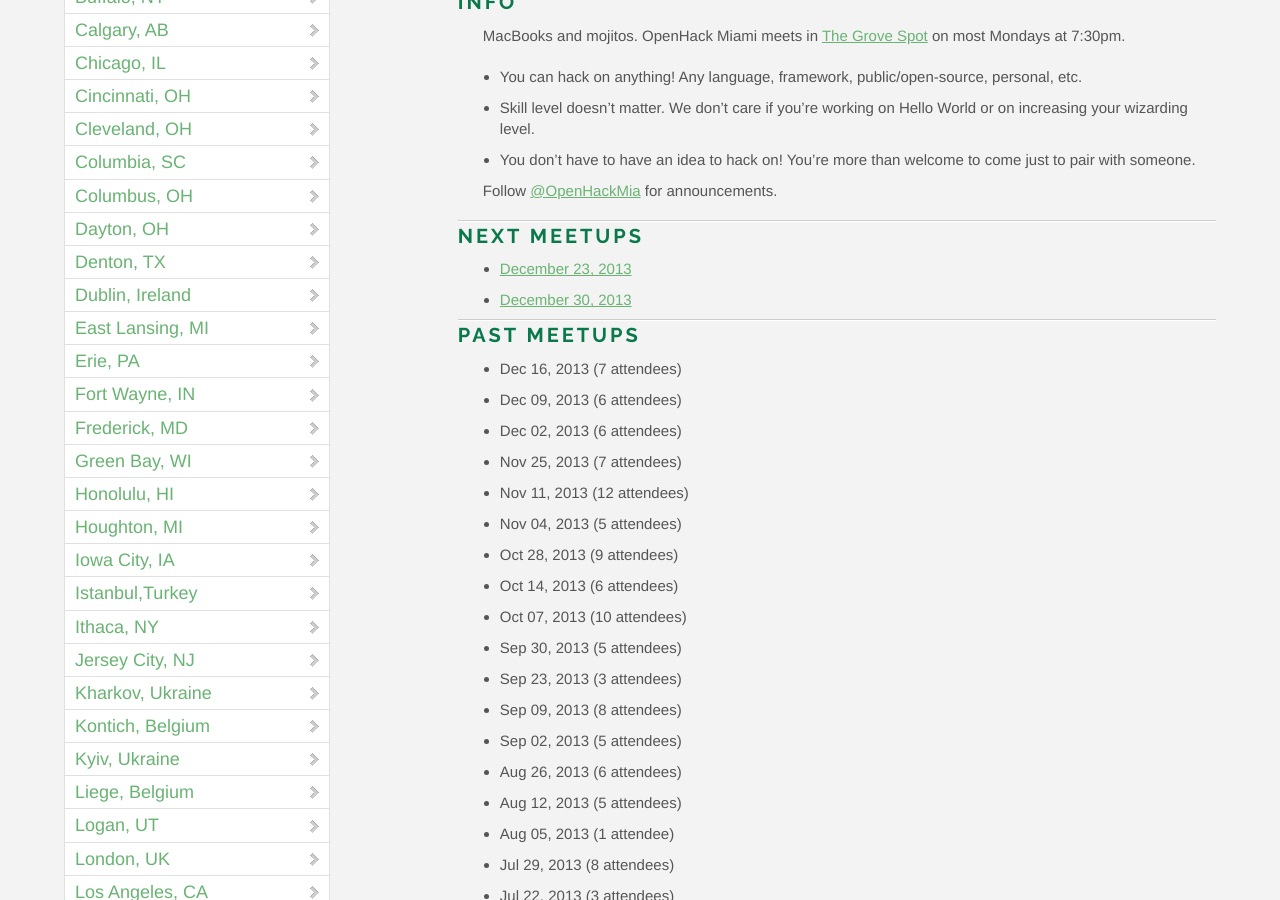
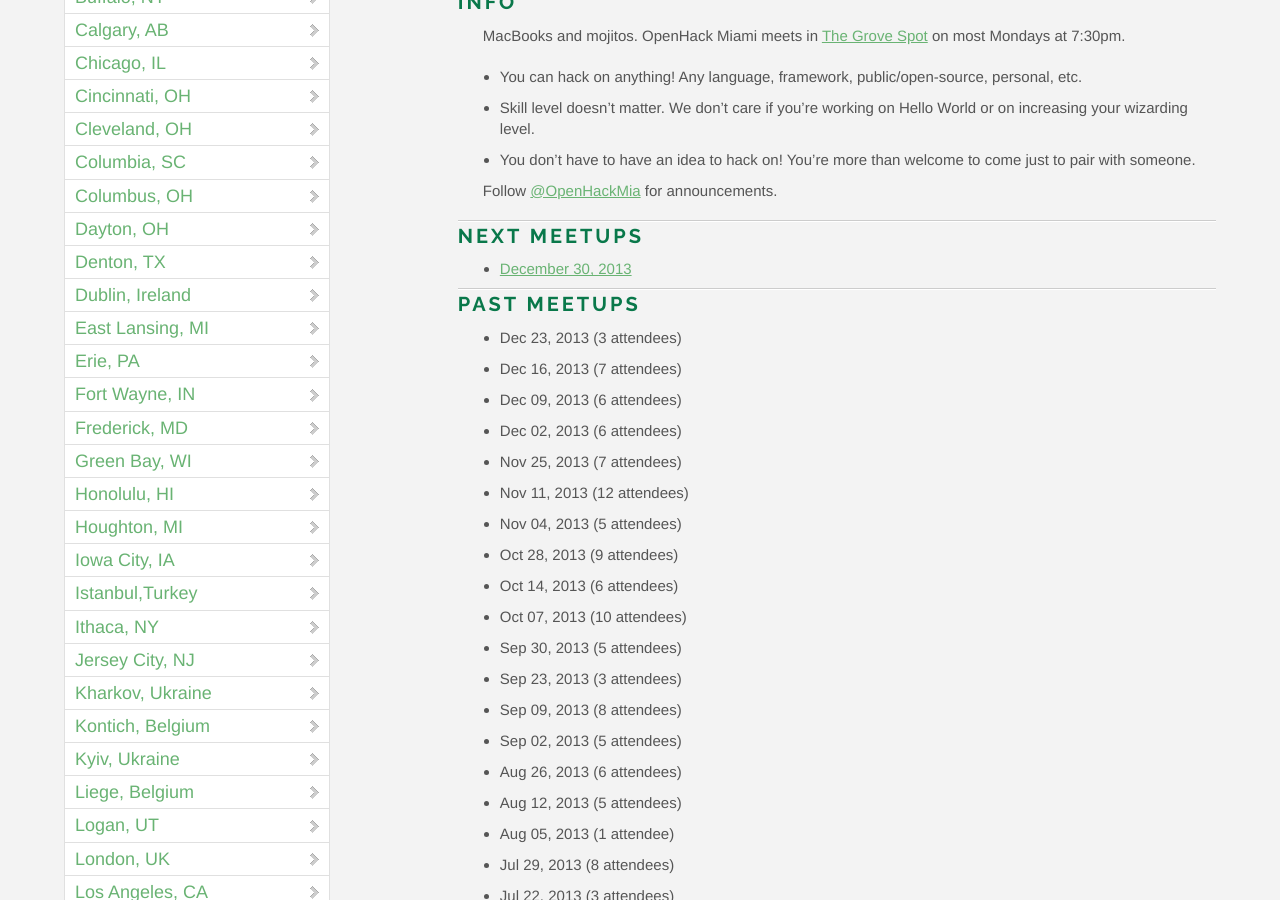
Before and after one commit to OpenHack/openhack.github.com, a Jekyll site: the page built from miami/index.markdown, in a window 1280 px wide and 900 px high, scrolled down 733 px. Built offline with Jekyll 4.4.1, drawn with Linux system fonts in a browser that asks for light colours; nearby versions of some CDN libraries; Markdown is read by kramdown in place of the engine named in the settings; comment, search, counter and statistics services are not loaded.

Commit message:
update miami meetups and attendee info

```diff
--- a/miami/index.markdown
+++ b/miami/index.markdown
@@ -19,11 +19,11 @@ Follow [@OpenHackMia](http://twitter.com/openhackmia) for announcements.
 
 ### Next meetups
 
-* [December 23, 2013](http://www.meetup.com/miamirb/events/152747142/)
 * [December 30, 2013](http://www.meetup.com/miamirb/events/152747172/)
 
 ### Past meetups
 
+* Dec 23, 2013 (3 attendees)
 * Dec 16, 2013 (7 attendees)
 * Dec 09, 2013 (6 attendees)
 * Dec 02, 2013 (6 attendees)
```
